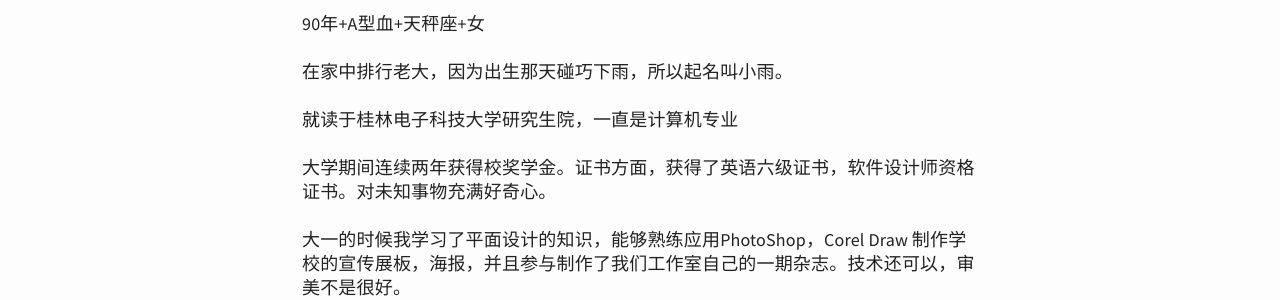
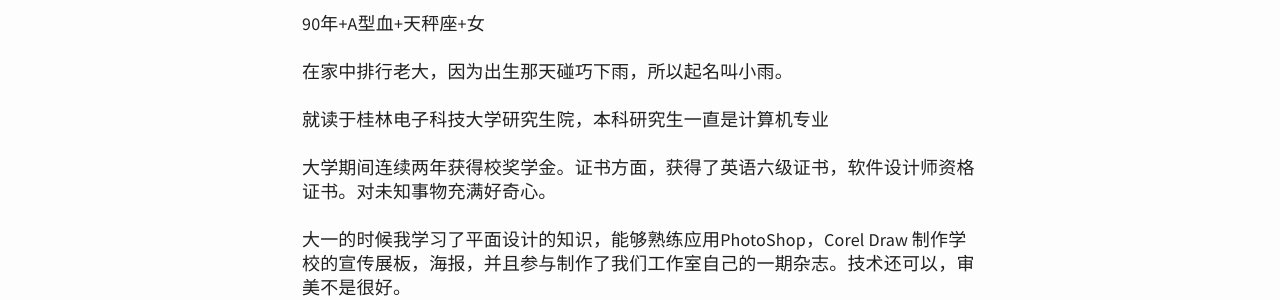
Before and after one commit to xiaoyu33/xiaoyu33.github.io, a Jekyll site: the page built from _posts/2015-08-15-this is xiaoyu.md, in a window 1280 px wide. Shown: the part 395-695 px from the top of the page. Built offline with Jekyll 4.4.1, drawn with Linux system fonts in a browser that asks for light colours; comment, search, counter and statistics services are not loaded.

Commit message:
Update 2015-08-15-this is xiaoyu.md

```diff
--- a/_posts/2015-08-15-this is xiaoyu.md
+++ b/_posts/2015-08-15-this is xiaoyu.md
@@ -8,7 +8,7 @@ this is xiaoyu's blog
 
 在家中排行老大，因为出生那天碰巧下雨，所以起名叫小雨。
 
-就读于桂林电子科技大学研究生院，一直是计算机专业
+就读于桂林电子科技大学研究生院，本科研究生一直是计算机专业
 
 大学期间连续两年获得校奖学金。证书方面，获得了英语六级证书，软件设计师资格证书。对未知事物充满好奇心。
 
```
